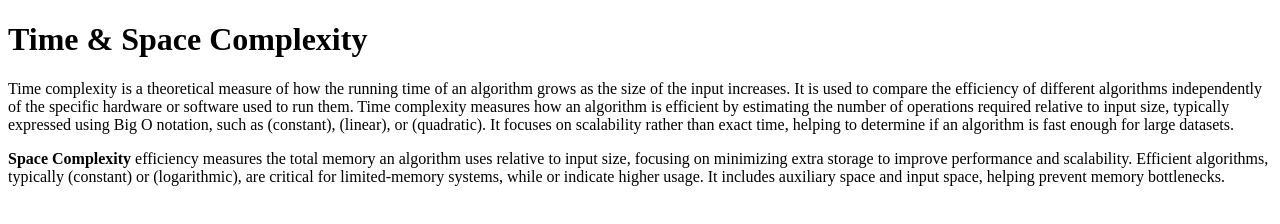
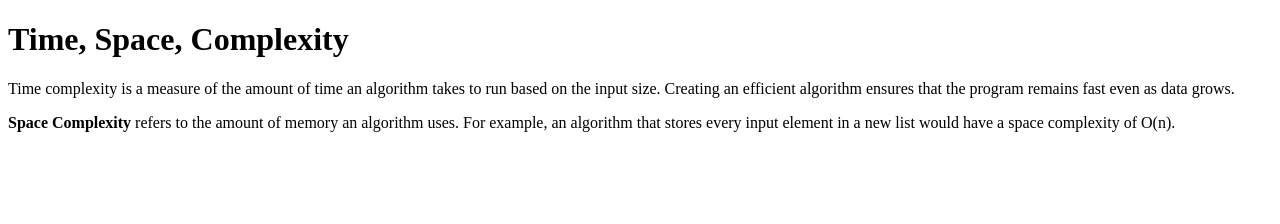
Before and after one commit to acciojob/time-and-space-complexity-Amit-kumar97, a website: page main.html in a window 1280 px wide. Drawn offline with Linux system fonts and the light colour scheme.

Commit message:
created a submission

```diff
--- a/main.html
+++ b/main.html
@@ -8,12 +8,11 @@
 
 <body>
 	<!-- the entire body must be written by the student -->
-	<h1>Time & Space Complexity</h1>
+	<h1>Time, Space, Complexity</h1>
 
-	<p>Time complexity is a theoretical measure of how the running time of an algorithm grows as the size of the input increases. It is used to compare the efficiency of different algorithms independently of the specific hardware or software used to run them. Time complexity measures how an algorithm is efficient by estimating the number of operations required relative to input size, typically expressed using Big O notation, such as (constant), (linear), or (quadratic). It focuses on scalability rather than exact time, helping to determine if an algorithm is fast enough for large datasets. </p>
+	<p>Time complexity is a measure of the amount of time an algorithm takes to run based on the input size. Creating an efficient algorithm ensures that the program remains fast even as data grows.</p>
 
-	<p><b>Space Complexity</b> efficiency measures the total memory an algorithm uses relative to input size, focusing on minimizing extra storage to improve performance and scalability. Efficient algorithms, typically (constant) or (logarithmic), are critical for limited-memory systems, while or indicate higher usage. It includes auxiliary space and input space, helping prevent memory bottlenecks.</p>
-    <script type="text/javascript" src="./script.js">
+    <p><b>Space Complexity</b> refers to the amount of memory an algorithm uses. For example, an algorithm that stores every input element in a new list would have a space complexity of O(n).</p>  <script type="text/javascript" src="./script.js">
 </script>
 
 </body>
```
